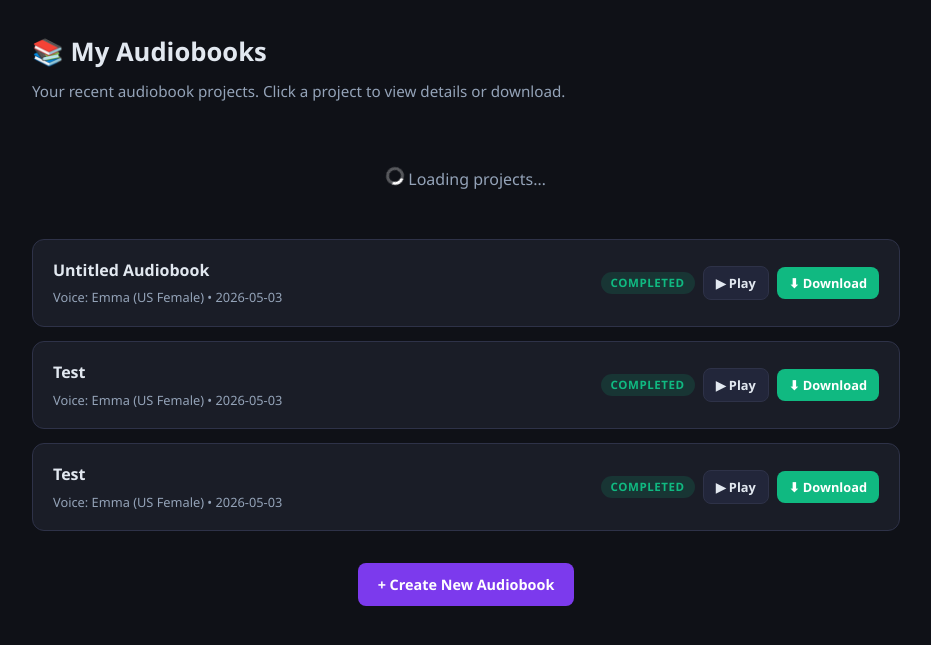
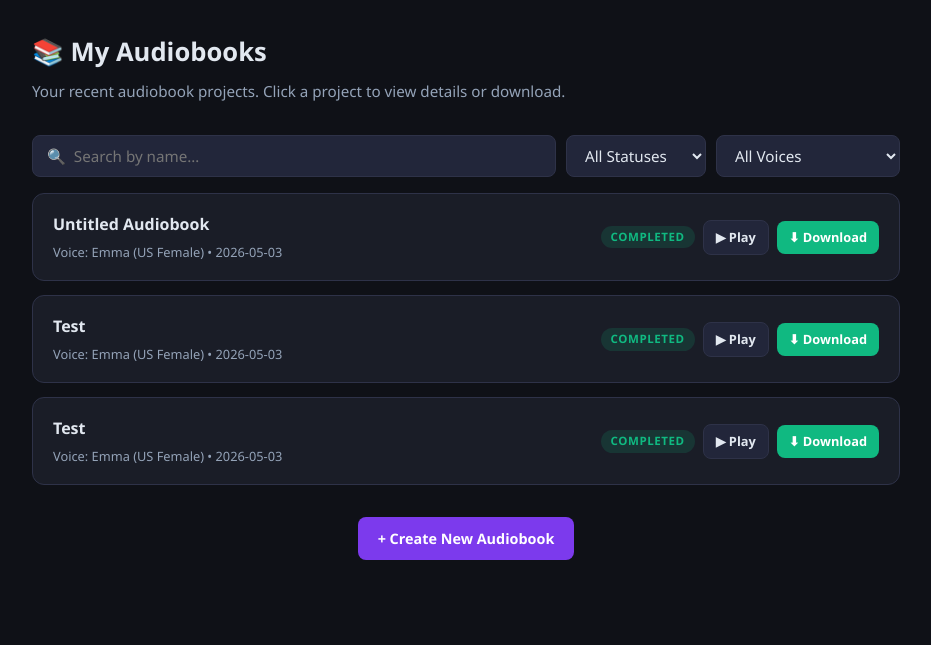
Before and after one commit to julisunkan/audio, a Flask app: page /dashboard in a window 1280 px wide. Shown: the part 60-705 px from the top of the page, without its empty margins (174-1105 px from the left). Run offline with Flask 3, Linux system fonts and the light colour scheme; data comes from the database, SQL or seed files in the repository.

Commit message:
Add search and filtering capabilities to the dashboard interface
Implement client-side filtering of projects by name, status, and voice on the dashboard page, along with UI updates in `templates/dashboard.html` and logic in `static/js/app.js`.

Replit-Commit-Author: Agent
Replit-Commit-Session-Id: 8b5ab4bc-aeb6-48e3-965a-0fd2ea052b6f
Replit-Commit-Checkpoint-Type: full_checkpoint
Replit-Commit-Event-Id: a84749e0-d227-44f2-9a41-2e3687b9fc2a
Replit-Commit-Screenshot-Url: https://storage.googleapis.com/screenshot-production-us-central1/e87af079-e177-4092-a637-b54333df55b8/8b5ab4bc-aeb6-48e3-965a-0fd2ea052b6f/pUCEq6B
Replit-Helium-Checkpoint-Created: true

```diff
--- a/static/js/app.js
+++ b/static/js/app.js
@@ -305,41 +305,109 @@ async function initExportButton() {
 
 // ── Dashboard: load projects ───────────────────────────────────
 function initDashboard() {
-  const list = document.getElementById("project-list");
+  const list        = document.getElementById("project-list");
   const loadMoreBtn = document.getElementById("load-more");
+  const searchEl    = document.getElementById("filter-search");
+  const statusEl    = document.getElementById("filter-status");
+  const voiceEl     = document.getElementById("filter-voice");
+  const summaryEl   = document.getElementById("filter-summary");
   if (!list) return;
 
   let offset = 0;
+  let _allProjects = []; // master copy of every loaded project
 
+  // ── Render filtered view ──────────────────────────────────────
+  function renderFiltered() {
+    const q      = (searchEl?.value || "").toLowerCase().trim();
+    const status = statusEl?.value || "";
+    const voice  = voiceEl?.value  || "";
+
+    const filtered = _allProjects.filter(p => {
+      if (q      && !p.name.toLowerCase().includes(q))  return false;
+      if (status && p.status !== status)                 return false;
+      if (voice  && p.voice  !== voice)                  return false;
+      return true;
+    });
+
+    list.innerHTML = "";
+
+    if (filtered.length === 0) {
+      const hasFilters = q || status || voice;
+      list.innerHTML = hasFilters
+        ? `<div class="empty-state"><div class="icon">🔍</div><p>No audiobooks match your filters.<br><button onclick="clearFilters()" class="btn btn-secondary btn-sm" style="margin-top:10px;">Clear Filters</button></p></div>`
+        : `<div class="empty-state"><div class="icon">📚</div><p>No audiobooks yet. <a href="/">Create your first one!</a></p></div>`;
+    } else {
+      filtered.forEach(p => list.insertAdjacentHTML("beforeend", projectCard(p)));
+    }
+
+    // Summary line
+    if (summaryEl) {
+      const hasFilters = q || status || voice;
+      if (hasFilters) {
+        summaryEl.textContent = `Showing ${filtered.length} of ${_allProjects.length} audiobook${_allProjects.length !== 1 ? "s" : ""}`;
+        summaryEl.style.display = "block";
+      } else {
+        summaryEl.style.display = "none";
+      }
+    }
+  }
+
+  // ── Populate voice dropdown from loaded data ──────────────────
+  function refreshVoiceOptions() {
+    if (!voiceEl) return;
+    const current = voiceEl.value;
+    const voices  = [...new Set(_allProjects.map(p => p.voice).filter(Boolean))].sort();
+    voiceEl.innerHTML = `<option value="">All Voices</option>` +
+      voices.map(v => `<option value="${escHtml(v)}"${v === current ? " selected" : ""}>${escHtml(v)}</option>`).join("");
+  }
+
+  // ── Load a page of projects from the API ─────────────────────
   async function loadProjects() {
     try {
-      const res = await fetch(`/api/projects?offset=${offset}`);
+      const res      = await fetch(`/api/projects?offset=${offset}`);
       const projects = await res.json();
+
       if (projects.length === 0 && offset === 0) {
         list.innerHTML = `<div class="empty-state"><div class="icon">📚</div><p>No audiobooks yet. <a href="/">Create your first one!</a></p></div>`;
         if (loadMoreBtn) loadMoreBtn.style.display = "none";
         return;
       }
-      projects.forEach(p => list.insertAdjacentHTML("beforeend", projectCard(p)));
+
+      // Merge into master list, avoiding duplicates
+      const existingIds = new Set(_allProjects.map(p => p.id));
+      projects.forEach(p => { if (!existingIds.has(p.id)) _allProjects.push(p); });
       offset += projects.length;
+
+      refreshVoiceOptions();
+      renderFiltered();
+
       if (loadMoreBtn) loadMoreBtn.style.display = projects.length < 10 ? "none" : "block";
-      // Refresh export button count after projects load
       initExportButton();
     } catch (err) {
       notify("Failed to load projects", "error");
     }
   }
 
+  // ── Filter event listeners ────────────────────────────────────
+  let searchDebounce;
+  searchEl?.addEventListener("input", () => {
+    clearTimeout(searchDebounce);
+    searchDebounce = setTimeout(renderFiltered, 200);
+  });
+  statusEl?.addEventListener("change", renderFiltered);
+  voiceEl?.addEventListener("change",  renderFiltered);
+
+  // ── Project card HTML ─────────────────────────────────────────
   function projectCard(p) {
-    const date = p.created_at ? p.created_at.split("T")[0] : "";
+    const date    = p.created_at ? p.created_at.split("T")[0] : "";
     const actions = p.status === "completed"
-      ? `<a href="/listen/${p.id}" class="btn btn-sm btn-secondary">▶ Play</a>
+      ? `<a href="/listen/${p.id}"   class="btn btn-sm btn-secondary">▶ Play</a>
          <a href="/download/${p.id}" class="btn btn-sm btn-success">⬇ Download</a>`
-      : p.status === "processing" || p.status === "queued"
+      : (p.status === "processing" || p.status === "queued")
       ? `<a href="/listen/${p.id}" class="btn btn-sm btn-secondary">View Progress</a>`
       : `<a href="/listen/${p.id}" class="btn btn-sm btn-secondary">Details</a>`;
 
-    return `<div class="project-card">
+    return `<div class="project-card" data-id="${p.id}" data-status="${p.status}">
       <div>
         <div class="project-name">${escHtml(p.name)}</div>
         <div class="project-meta">Voice: ${escHtml(p.voice)} &bull; ${date}</div>
@@ -355,19 +423,35 @@ function initDashboard() {
   loadProjects();
   if (loadMoreBtn) loadMoreBtn.addEventListener("click", loadProjects);
 
-  // Auto-refresh in-progress items every 5s
+  // Auto-refresh in-progress items every 5 s
   setInterval(async () => {
-    const cards = list.querySelectorAll(".project-card");
-    // Simple refresh: reload page if any are processing
-    const res = await fetch("/api/projects?offset=0");
-    const projects = await res.json();
-    const anyActive = projects.some(p => p.status === "processing" || p.status === "queued");
-    if (anyActive) {
-      list.innerHTML = "";
-      offset = 0;
-      projects.forEach(p => list.insertAdjacentHTML("beforeend", projectCard(p)));
-    }
+    try {
+      const res      = await fetch("/api/projects?offset=0");
+      const projects = await res.json();
+      const anyActive = projects.some(p => p.status === "processing" || p.status === "queued");
+      if (anyActive) {
+        // Update master list entries that changed
+        projects.forEach(fresh => {
+          const idx = _allProjects.findIndex(p => p.id === fresh.id);
+          if (idx !== -1) _allProjects[idx] = fresh;
+          else _allProjects.unshift(fresh);
+        });
+        renderFiltered();
+      }
+    } catch (_) {}
   }, 5000);
+}
+
+// Called by the "Clear Filters" button rendered inside empty state
+function clearFilters() {
+  const s = document.getElementById("filter-search");
+  const st = document.getElementById("filter-status");
+  const v = document.getElementById("filter-voice");
+  if (s)  s.value  = "";
+  if (st) st.value = "";
+  if (v)  v.value  = "";
+  // Trigger re-render via the status select's change event
+  document.getElementById("filter-status")?.dispatchEvent(new Event("change"));
 }
 
 function escHtml(str) {
--- a/templates/dashboard.html
+++ b/templates/dashboard.html
@@ -10,7 +10,23 @@
   </div>
   <div class="page-subtitle">Your recent audiobook projects. Click a project to view details or download.</div>
 
-  <div id="export-progress" style="display:none;" class="card" style="padding:14px;">
+  <!-- Search & Filter Bar -->
+  <div style="display:grid;grid-template-columns:1fr auto auto;gap:10px;margin-bottom:16px;flex-wrap:wrap;" id="filter-bar" class="filter-bar">
+    <input type="text" id="filter-search" placeholder="🔍  Search by name…" style="padding:9px 14px;"/>
+    <select id="filter-status" style="padding:9px 14px;min-width:140px;">
+      <option value="">All Statuses</option>
+      <option value="completed">Completed</option>
+      <option value="processing">Processing</option>
+      <option value="queued">Queued</option>
+      <option value="failed">Failed</option>
+    </select>
+    <select id="filter-voice" style="padding:9px 14px;min-width:160px;">
+      <option value="">All Voices</option>
+    </select>
+  </div>
+  <div id="filter-summary" style="font-size:.8rem;color:var(--muted);margin-bottom:12px;display:none;"></div>
+
+  <div id="export-progress" style="display:none;padding:14px;" class="card">
     <div style="display:flex;align-items:center;gap:12px;">
       <span class="spinner"></span>
       <span id="export-progress-text" style="font-size:.9rem;color:var(--muted);">Preparing your ZIP file…</span>
```
